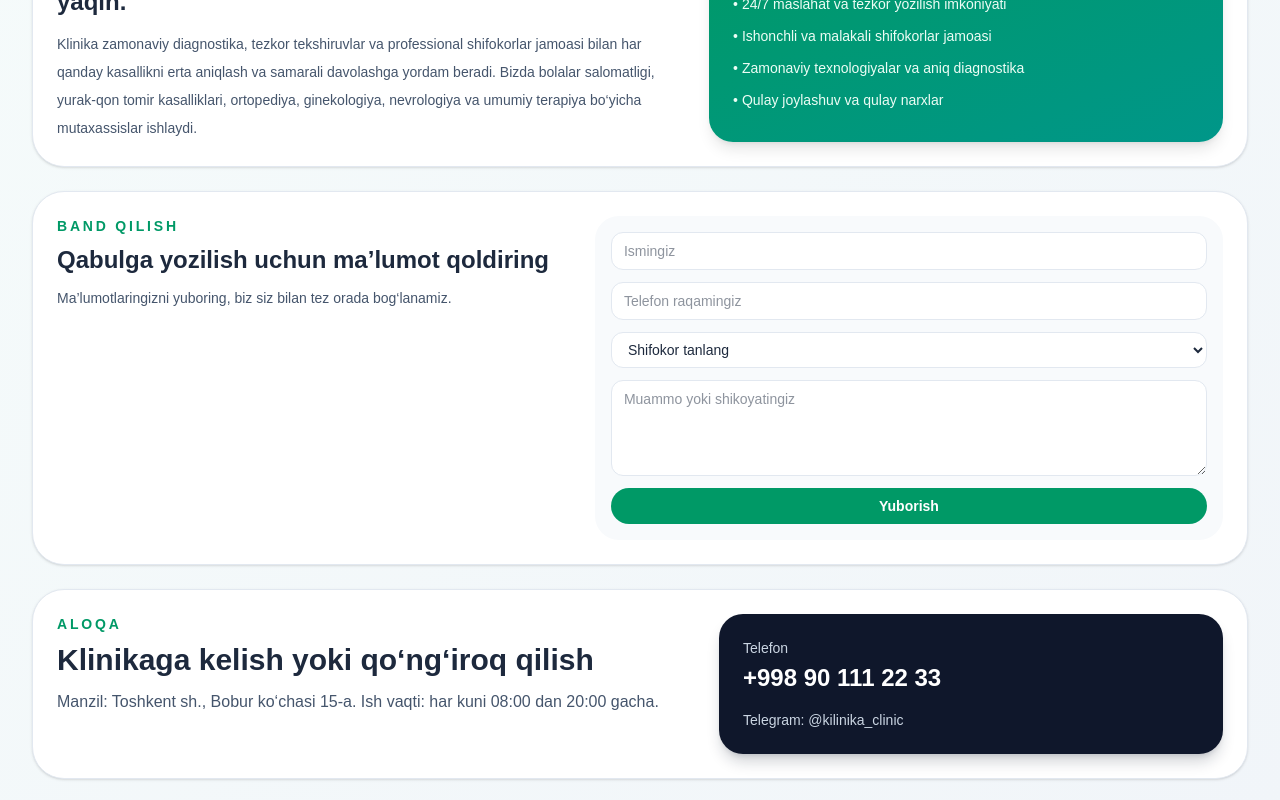
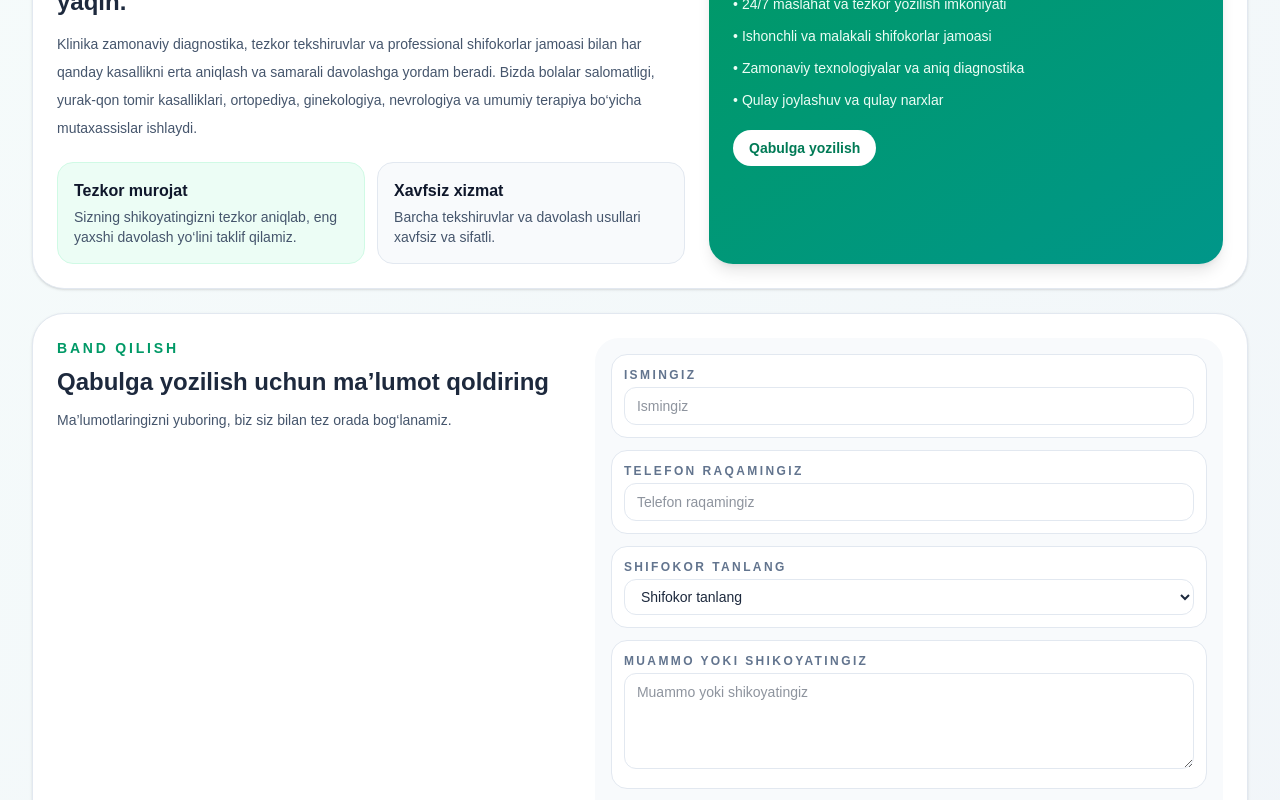
Before and after one commit to salimitdinovsardor-arch/lesson, a Next.js app: page / in a window 1280 px wide. Shown: the part 1740-2540 px from the top of the page. Built offline with nearby package versions, Linux system fonts and the light colour scheme.

Commit message:
first commit

```diff
--- a/pages/index.jsx
+++ b/pages/index.jsx
@@ -357,7 +357,29 @@ export default function Home() {
                   ginekologiya, nevrologiya va umumiy terapiya bo‘yicha
                   mutaxassislar ishlaydi.
                 </p>
+
+                <div className="mt-5 grid gap-3 md:grid-cols-2">
+                  <div className="rounded-2xl border border-emerald-100 bg-emerald-50 p-4">
+                    <h3 className="font-semibold text-slate-900">
+                      Tezkor murojat
+                    </h3>
+                    <p className="mt-1 text-sm text-slate-600">
+                      Sizning shikoyatingizni tezkor aniqlab, eng yaxshi
+                      davolash yo‘lini taklif qilamiz.
+                    </p>
                   </div>
+                  <div className="rounded-2xl border border-slate-200 bg-slate-50 p-4">
+                    <h3 className="font-semibold text-slate-900">
+                      Xavfsiz xizmat
+                    </h3>
+                    <p className="mt-1 text-sm text-slate-600">
+                      Barcha tekshiruvlar va davolash usullari xavfsiz va
+                      sifatli.
+                    </p>
+                  </div>
+                </div>
+              </div>
+
               <div className="rounded-[24px] bg-linear-to-br from-emerald-600 to-teal-600 p-6 text-white shadow-lg">
                 <h3 className="text-lg font-semibold">Nega bizni tanlaysiz?</h3>
                 <ul className="mt-4 space-y-3 text-sm text-emerald-50">
@@ -366,6 +388,12 @@ export default function Home() {
                   <li>• Zamonaviy texnologiyalar va aniq diagnostika</li>
                   <li>• Qulay joylashuv va qulay narxlar</li>
                 </ul>
+                <a
+                  href="#booking"
+                  className="mt-5 inline-flex rounded-full bg-white px-4 py-2 text-sm font-semibold text-emerald-700 transition hover:bg-emerald-50"
+                >
+                  Qabulga yozilish
+                </a>
               </div>
             </div>
           </section>
@@ -391,33 +419,55 @@ export default function Home() {
                 className="grid gap-3 rounded-[24px] bg-slate-50 p-4"
                 onSubmit={handleSubmit}
               >
+                <div className="rounded-2xl border border-slate-200 bg-white p-3">
+                  <label className="mb-1 block text-xs font-semibold uppercase tracking-[0.2em] text-slate-500">
+                    Ismingiz
+                  </label>
                   <input
-                  className="rounded-xl border border-slate-200 bg-white px-3 py-2 text-sm outline-none"
+                    className="w-full rounded-xl border border-slate-200 bg-white px-3 py-2 text-sm outline-none"
                     placeholder="Ismingiz"
                     name="name"
                     value={formData.name}
                     onChange={handleChange}
                   />
+                </div>
+
+                <div className="rounded-2xl border border-slate-200 bg-white p-3">
+                  <label className="mb-1 block text-xs font-semibold uppercase tracking-[0.2em] text-slate-500">
+                    Telefon raqamingiz
+                  </label>
                   <input
-                  className="rounded-xl border border-slate-200 bg-white px-3 py-2 text-sm outline-none"
+                    className="w-full rounded-xl border border-slate-200 bg-white px-3 py-2 text-sm outline-none"
                     placeholder="Telefon raqamingiz"
                     name="phone"
                     value={formData.phone}
                     onChange={handleChange}
                   />
+                </div>
+
+                <div className="rounded-2xl border border-slate-200 bg-white p-3">
+                  <label className="mb-1 block text-xs font-semibold uppercase tracking-[0.2em] text-slate-500">
+                    Shifokor tanlang
+                  </label>
                   <select
-                  className="rounded-xl border border-slate-200 bg-white px-3 py-2 text-sm outline-none"
+                    className="w-full rounded-xl border border-slate-200 bg-white px-3 py-2 text-sm outline-none"
                     name="doctor"
                     value={formData.doctor}
                     onChange={handleChange}
                   >
                     <option value="">Shifokor tanlang</option>
-                  <option value="Dr. Aziza Karimova">Dr. Aziza Karimova</option>
-                  <option value="Dr. Bobur Ismoilov">Dr. Bobur Ismoilov</option>
+                    <option value="Dr. Aziza Karimova">
+                      Dr. Aziza Karimova
+                    </option>
+                    <option value="Dr. Bobur Ismoilov">
+                      Dr. Bobur Ismoilov
+                    </option>
                     <option value="Dr. Nilufar Abdullayeva">
                       Dr. Nilufar Abdullayeva
                     </option>
-                  <option value="Dr. Sardor Rahimov">Dr. Sardor Rahimov</option>
+                    <option value="Dr. Sardor Rahimov">
+                      Dr. Sardor Rahimov
+                    </option>
                     <option value="Dr. Maftuna Xayrullayeva">
                       Dr. Maftuna Xayrullayeva
                     </option>
@@ -425,13 +475,21 @@ export default function Home() {
                       Dr. Jamshid Tursunov
                     </option>
                   </select>
+                </div>
+
+                <div className="rounded-2xl border border-slate-200 bg-white p-3">
+                  <label className="mb-1 block text-xs font-semibold uppercase tracking-[0.2em] text-slate-500">
+                    Muammo yoki shikoyatingiz
+                  </label>
                   <textarea
-                  className="min-h-24 rounded-xl border border-slate-200 bg-white px-3 py-2 text-sm outline-none"
+                    className="min-h-24 w-full rounded-xl border border-slate-200 bg-white px-3 py-2 text-sm outline-none"
                     placeholder="Muammo yoki shikoyatingiz"
                     name="note"
                     value={formData.note}
                     onChange={handleChange}
                   />
+                </div>
+
                 <button
                   type="submit"
                   className="rounded-full bg-emerald-600 px-4 py-2 text-sm font-semibold text-white transition hover:bg-emerald-700"
```
Lines whose indentation alone changed are shown as unchanged.
